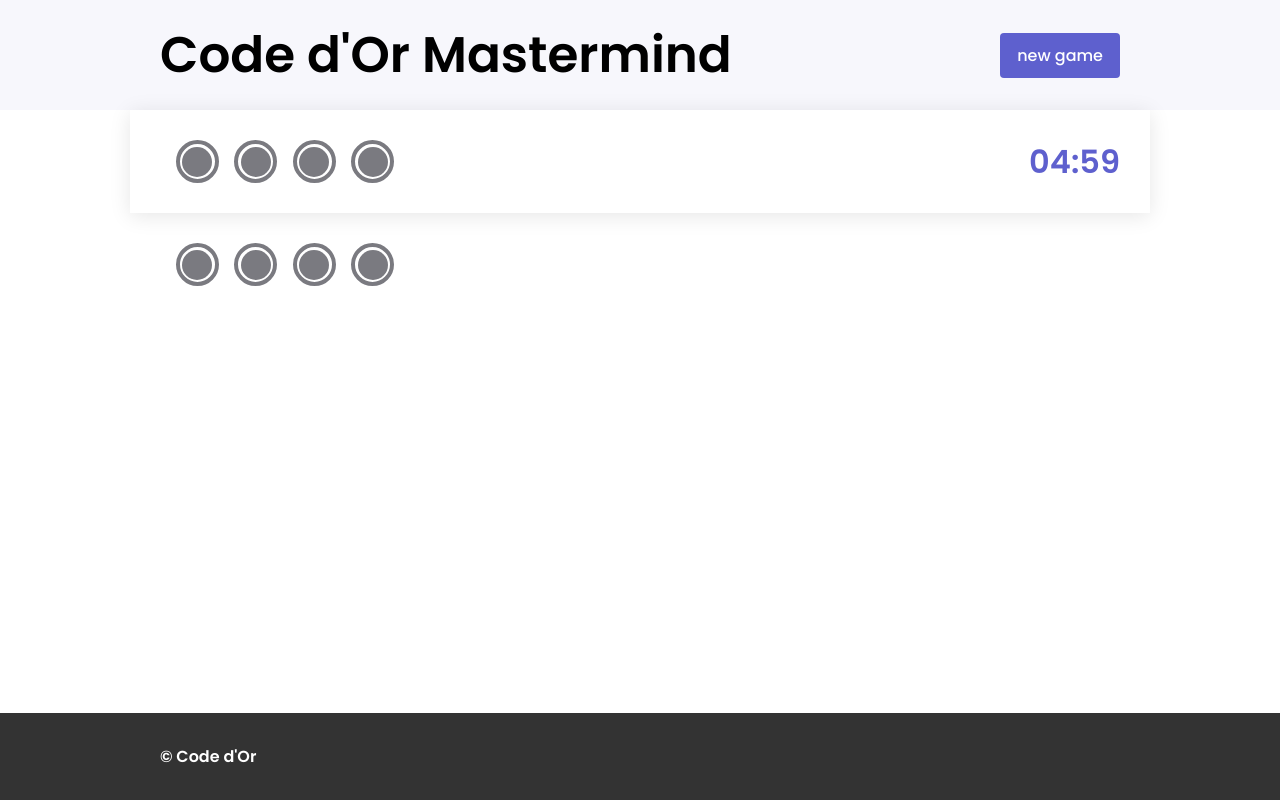
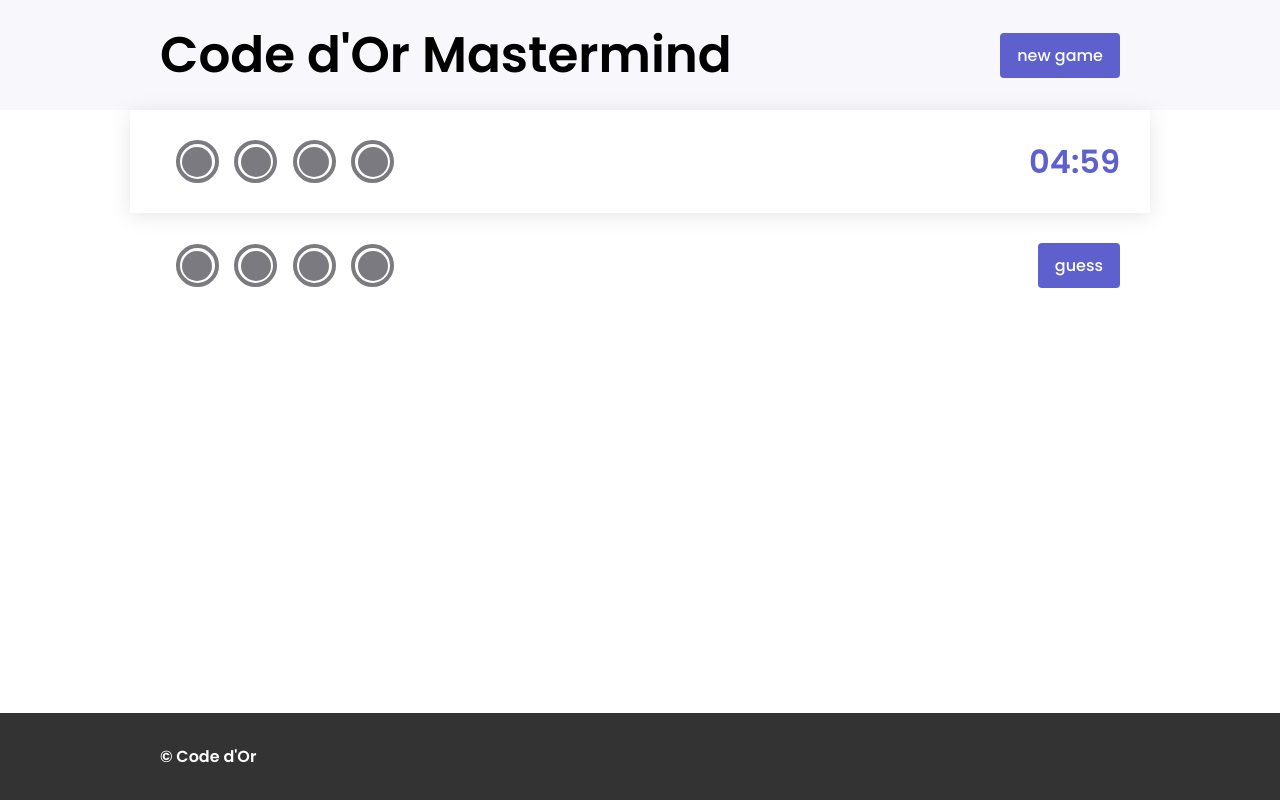
Before and after one commit to vermeirekaat/mastermind, a React (Create React App) app: page / in a window 1280 px wide. Both pictures are taken after a click on the button "new game". Built offline with nearby package versions, Linux system fonts and the light colour scheme.

Commit message:
feat: save recent guesses and display below active guesses #3 #6

```diff
--- a/src/App.js
+++ b/src/App.js
@@ -1,6 +1,7 @@
 import { useState } from 'react';
 
 import './styles/style.scss';
+
 import styles from './App.module.scss';
 
 import { Header } from './components/Header/Header';
@@ -15,8 +16,11 @@ function App() {
   const [counter, setCounter] = useState('05:00');
   const [solution, setSolution] = useState([]);
   const [guess, setGuess] = useState(['#7A7A80','#7A7A80', '#7A7A80', '#7A7A80']);
+  const [savedGuesses, setSavedGuesses] = useState([]);
   const [startGame, setStartGame] = useState(false);
   const [endGame, setEndGame] = useState(false);
+
+  console.log(savedGuesses)
 
   const shuffleIndexes = () => {
     const numbers = [];
@@ -70,7 +74,14 @@ function App() {
     setGuess(copy);
   }
 
+  const handleSaveGuess = () => {
+    const copy = [...savedGuesses];
 
+    copy.unshift(guess);
+    setSavedGuesses(copy);
+
+    setGuess(['#7A7A80','#7A7A80', '#7A7A80', '#7A7A80']);
+  }
 
   return (
     <div>
@@ -78,7 +89,11 @@ function App() {
 
       {startGame && <Solution colors={solution} countdown={counter} finish={endGame}></Solution>}
 
-      {startGame && <Guess allColors={allColors} colors={guess} handleClickChange={(index, color) => handleChangeGuess(index, color)} activeGuess={true}></Guess>}
+      {startGame && <Guess allColors={allColors} colors={guess} handleClickChange={(index, color) => handleChangeGuess(index, color)} handleClickButton={() => handleSaveGuess()} activeGuess={true}></Guess>}
+
+      {savedGuesses.map((guess) => (
+          <Guess colors={guess} activeGuess={false}></Guess>
+        ))}
 
       <Footer></Footer>
 
--- a/src/components/Guess/Guess.js
+++ b/src/components/Guess/Guess.js
@@ -3,8 +3,9 @@ import styles from './Guess.module.scss';
 
 import { Swatch } from '../Swatch/Swatch';
 import { ColorPicker } from '../ColorPicker/ColorPicker';
+import { Button } from '../Button/Button';
 
-export const Guess = ({ allColors, colors, handleClickChange, activeGuess }) => {
+export const Guess = ({ allColors, colors, handleClickChange, handleClickButton, activeGuess }) => {
 
     const [showColorPicker, setShowColorPicker] = useState(false);
     const [colorIndex, setColorIndex] = useState();
@@ -40,6 +41,15 @@ export const Guess = ({ allColors, colors, handleClickChange, activeGuess }) =>
                 </div>}
             {showColorPicker && <ColorPicker colors={allColors} handleChangeSwatch={(color) => onSwatchChange(color)}></ColorPicker>}
             </div>
+            {activeGuess ?
+                <Button text="guess" onButtonClick={() => handleClickButton()}></Button> :
+                <div className={styles.overview__result}>
+                    <Swatch color='000000'></Swatch>
+                    <Swatch color='000000'></Swatch>
+                    <Swatch color='000000'></Swatch>
+                    <Swatch color='000000'></Swatch>
+                </div>
+            }
         </div>
     )
 }
--- a/src/components/Swatch/Swatch.js
+++ b/src/components/Swatch/Swatch.js
@@ -1,11 +1,13 @@
 import styles from './Swatch.module.scss';
 
-export const Swatch = ({ color }) => {
+export const Swatch = ({ color, onSwatchClick }) => {
 
     return (
-        <div className={styles.swatch}>
-            <div className={styles.swatch__outer} style={{ borderColor: color }}></div>
-            <div className={styles.swatch__inner} style={{ backgroundColor: color }}>
+        <div className={styles.container}>
+            <div className={styles.swatch} onClick={() => onSwatchClick(color)}>
+                <div className={styles.swatch__outer} style={{ borderColor: color }}></div>
+                <div className={styles.swatch__inner} style={{ backgroundColor: color }}>
+                </div>
             </div>
         </div>
     )
```
